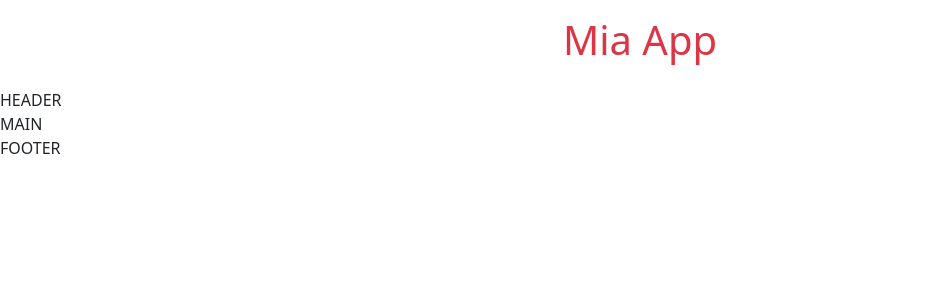
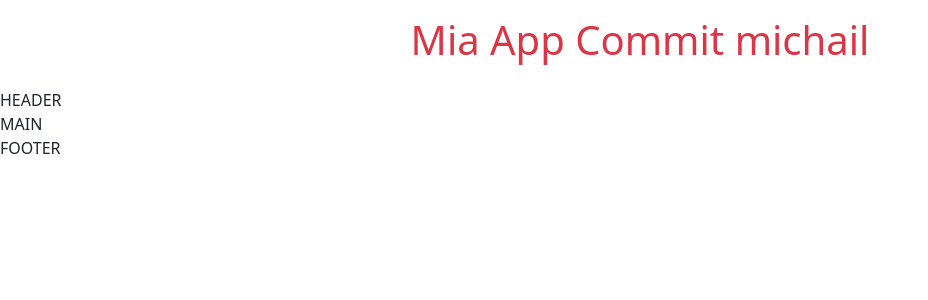
Before and after one commit to gabrielebottari/deliveboo-frontend, a Vue app: page / in a window 1280 px wide. Shown: the top 300 px of the page, without its empty margins (0-928 px from the left). Built offline with nearby package versions, Linux system fonts and the light colour scheme.

Commit message:
commit michail prova

```diff
--- a/src/App.vue
+++ b/src/App.vue
@@ -23,6 +23,7 @@ export default {
 <template>
     <h1 class="text-center text-danger p-3">
         Mia App
+        Commit michail
     </h1>
 
     <AppHeader />
```
Also changed, not shown: 1 other file (tests, documents, lock files or other folders).
